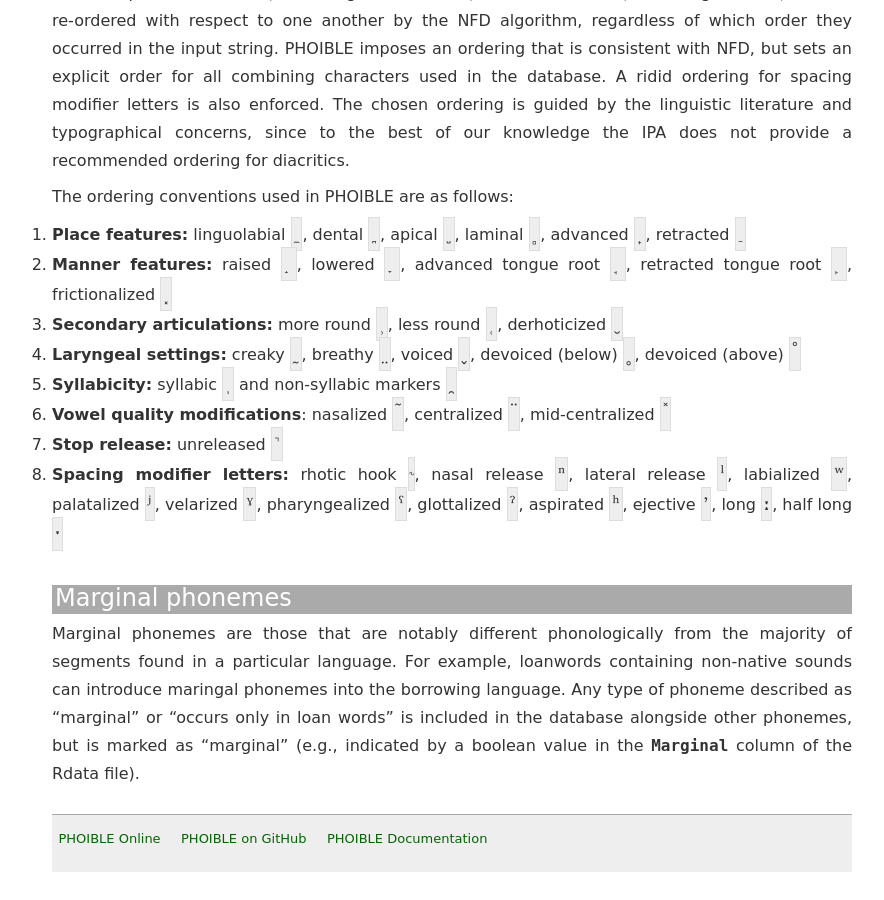
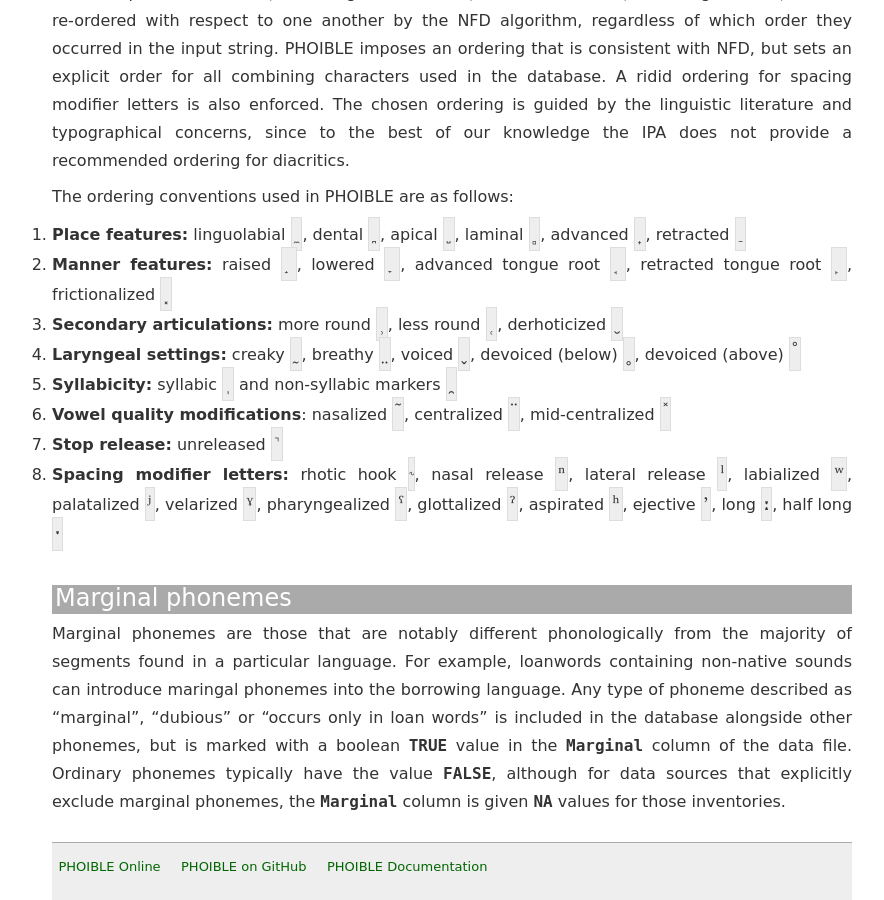
Before and after one commit to phoible/phoible.github.io, a Jekyll site: the page built from conventions.md, in a window 1280 px wide and 900 px high, scrolled down 4625 px. Shown: the whole window, without its empty margins (188-1072 px from the left). Built offline with Jekyll 4.4.1, drawn with Linux system fonts in a browser that asks for light colours; some web fonts are replaced; Markdown is read by kramdown in place of the engine named in the settings; before the commit the page ends 5497 px from its top, so only the background shows below that.

Commit message:
update marginal section; fix diacritic spacing

```diff
--- a/conventions.md
+++ b/conventions.md
@@ -71,7 +71,7 @@
 As with all representations in PHOIBLE, we privilege the textual description of the original authors over their choice of symbols. Consequently, sounds described as “low back unrounded vowels” are represented as `ɑ` (==0251 LATIN SMALL LETTER ALPHA==), even if the author used the keyboard `a` in his or her charts.
 
 ## Diphthongs
-The glyphs `j`, `ɰ`, `ɥ`, `w` are considered consonants, and never occur as on- or off-glides in diphthongs and triphthongs. Instead, on- and off-glides use vowel symbols `i`, `ɯ`, `y`, and `u`. If necessary, the non-syllabic diacritic `̯` (==032F COMBINING INVERTED BREVE BELOW==) is used to disambiguate nucleus from glide portion (when such is indicated in the language description).
+The glyphs `j`, `ɰ`, `ɥ`, `w` are considered consonants, and never occur as on- or off-glides in diphthongs and triphthongs. Instead, on- and off-glides use vowel symbols `i`, `ɯ`, `y`, and `u`. If necessary, the non-syllabic diacritic ~~`̯`~~ (==032F COMBINING INVERTED BREVE BELOW==) is used to disambiguate nucleus from glide portion (when such is indicated in the language description).
 
 ## Clicks
 Clicks are always represented in PHOIBLE as a combination of anterior and posterior articulations. The posterior articulation is given first, and indicates both place (velar or uvular) and phonation during the click. Posterior click glyphs thus comprise the set `k` `q` `ɡ` `ɢ` `ŋ` `ɴ`. Laryngeal/phonatory modifiers are placed on the posterior glyph: `ŋ̊ǃ`. The anterior place and manner of the click are then indicated with the usual IPA click symbols `ʘ` `ǀ` `ǁ` `ǃ` `ǂ` and the PHOIBLE symbol for retroflex clicks `‼`. Note also that alveolar and post-alveolar clicks are distinguished in PHOIBLE by the use of the retraction diacritic: `kǃ` for alveolar, `kǃ̠` for post-alveolar. See also the section on [frictionalized sounds](#frictionalized-sounds) for notation of frictionalized clicks.
@@ -99,4 +99,4 @@
 8. **Spacing modifier letters:** rhotic hook `˞`, nasal release `ⁿ`, lateral release `ˡ`, labialized `ʷ`, palatalized `ʲ`, velarized `ˠ`, pharyngealized `ˤ`, glottalized `ˀ`, aspirated `ʰ`, ejective `ʼ`, long `ː`, half long `ˑ`
 
 # Marginal phonemes
-Marginal phonemes are those that are notably different phonologically from the majority of segments found in a particular language. For example, loanwords containing non-native sounds can introduce maringal phonemes into the borrowing language. Any type of phoneme described as “marginal” or “occurs only in loan words” is included in the database alongside other phonemes, but is marked as “marginal” (e.g., indicated by a boolean value in the <span class="mono">Marginal</span> column of the Rdata file).
+Marginal phonemes are those that are notably different phonologically from the majority of segments found in a particular language. For example, loanwords containing non-native sounds can introduce maringal phonemes into the borrowing language. Any type of phoneme described as “marginal”, “dubious” or “occurs only in loan words” is included in the database alongside other phonemes, but is marked with a boolean <span class="mono">TRUE</span> value in the <span class="mono">Marginal</span> column of the data file. Ordinary phonemes typically have the value <span class="mono">FALSE</span>, although for data sources that explicitly exclude marginal phonemes, the <span class="mono">Marginal</span> column is given <span class="mono">NA</span> values for those inventories.
```
